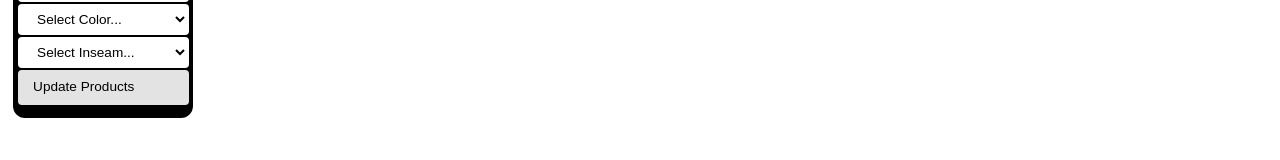
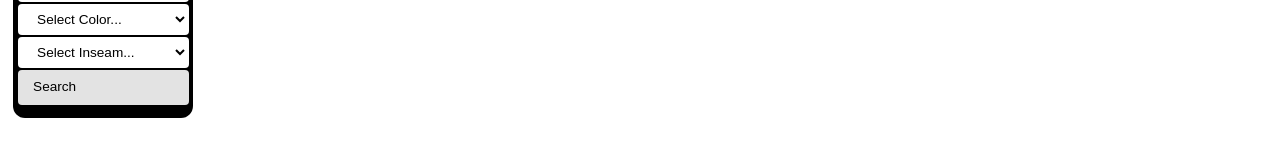
Before and after one commit to mhc-cs/cs-316-project-beso-solutions, a Next.js app: page /Products in a window 1280 px wide. Shown: the part 350-510 px from the top of the page. Built offline with nearby package versions, Linux system fonts and the light colour scheme; no server answers.

Commit message:
home page

```diff
--- a/app/Products/page.tsx
+++ b/app/Products/page.tsx
@@ -71,7 +71,7 @@ export default function Page() {
     .then((response) => {
       //const allProducts = response.data.products.allProducts;
       //setProducts(allProducts);
-      setProducts(response.data.products.allProducts)
+      getProducts(response.data.products.allProducts)
     })
     .catch(error => console.error(`Error: ${error}`));
   }
@@ -94,7 +94,7 @@ export default function Page() {
           <div className="column30">
             <div className="sidenav">
               <a>Filter Products</a>
-              <select style={{}} value={testValue} onChange={handleCategorySelect}>
+              <select style={{}} value={selectedCategory} onChange={handleCategorySelect}>
                 <option value="">Select Category...</option>
                 <option value="jean">Jeans</option>
                 <option value="short">Shorts</option>
@@ -133,7 +133,7 @@ export default function Page() {
                 <option value="30">30</option>
               </select>
               {/*<p>{`You selected ${selectedInseam}`}</p>*/}
-              <button onClick={handleUpdateButtonClick}>Update Products</button>
+              <button onClick={handleUpdateButtonClick}>Search</button>
 
               {/* <div className="app">
 
```
